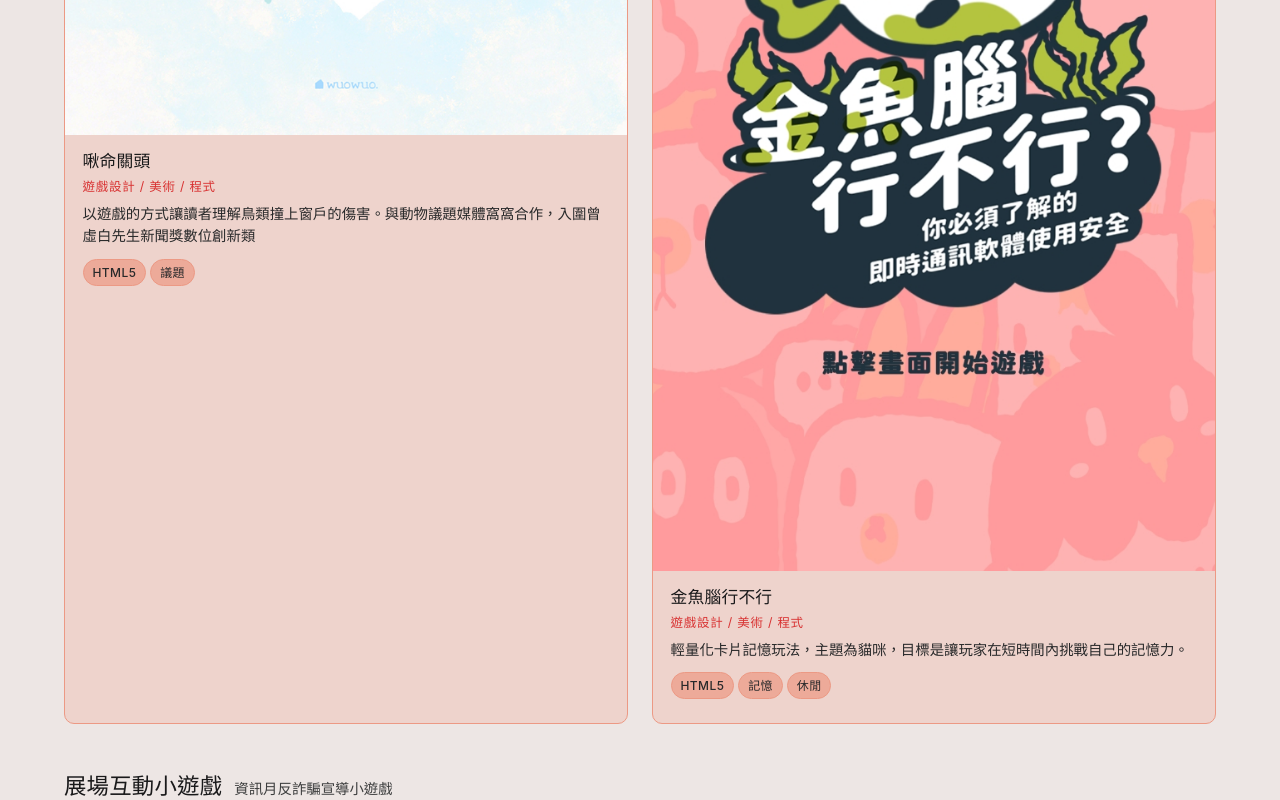
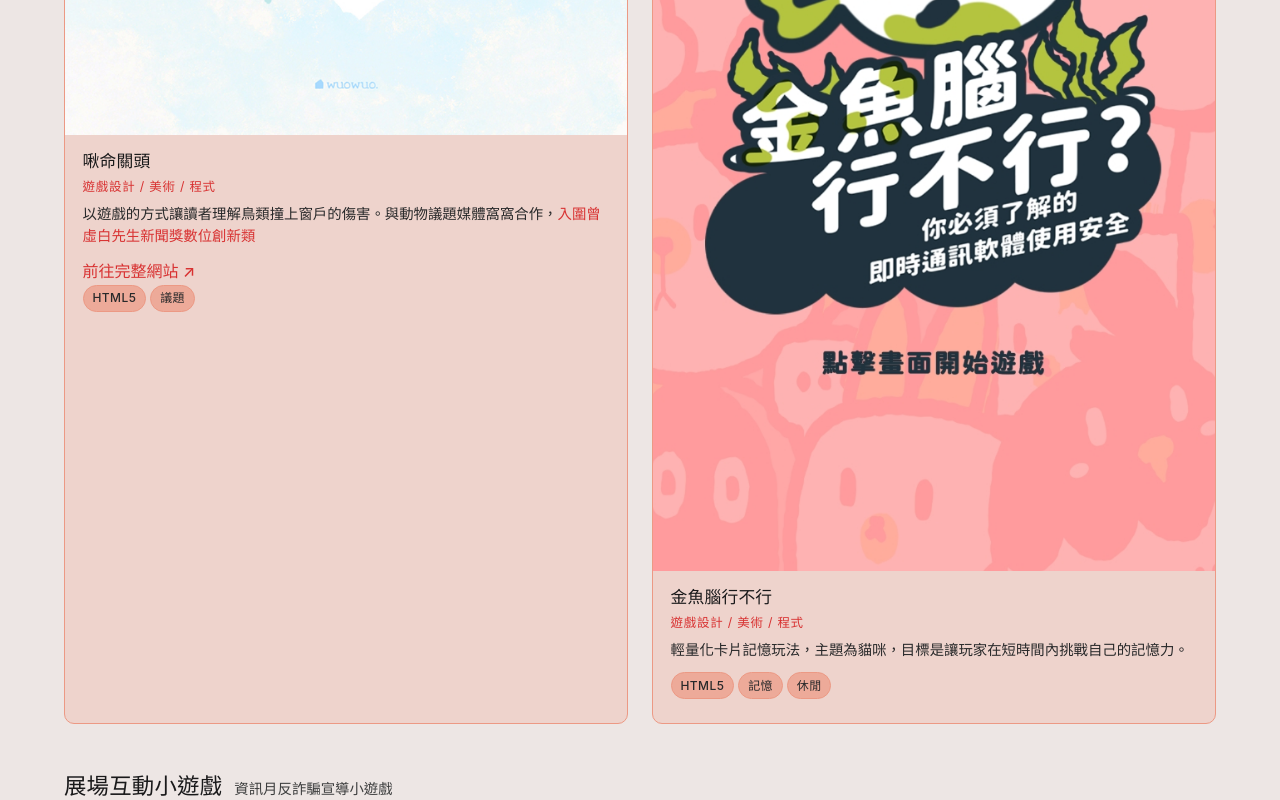
Before and after one commit to tppr2046/portfolio, a React (Vite) app: page /games in a window 1280 px wide. Shown: the part 1300-2100 px from the top of the page. Built offline with nearby package versions, Linux system fonts and the light colour scheme.

Commit message:
補充連結

```diff
--- a/src/components/GameCard.jsx
+++ b/src/components/GameCard.jsx
@@ -2,7 +2,7 @@
 import React, { useState } from 'react'
 import './GameCard.css'
 
-export default function GameCard({ title, thumbnail, gameUrl, role, description, tags = [] }) {
+export default function GameCard({ title, thumbnail, gameUrl, webUrl, role, description, tags = [] }) {
   const [showGame, setShowGame] = useState(false)
 
   return (
@@ -29,7 +29,12 @@ export default function GameCard({ title, thumbnail, gameUrl, role, description,
       <div className="game-info">
         <h3>{title}</h3>
         {role && <p className="game-role">{role}</p>}
-        {description && <p className="game-desc">{description}</p>}
+        {description && <p className="game-desc" dangerouslySetInnerHTML={{ __html: description }} />}
+        {webUrl && (
+          <a href={webUrl} target="_blank" rel="noopener noreferrer" className="game-web-link">
+            前往完整網站 ↗
+          </a>
+        )}
         {tags.length > 0 && (
           <div className="tag-list">
             {tags.map((t) => (
--- a/src/data/gamesData.js
+++ b/src/data/gamesData.js
@@ -19,7 +19,7 @@ export const games = [
     gameUrl: '/games/windowkill/index.html',
     webUrl: 'https://wk.wuo-wuo.com/',
     role: '遊戲設計 / 美術 / 程式',
-    description: '以遊戲的方式讓讀者理解鳥類撞上窗戶的傷害。與動物議題媒體窩窩合作，入圍曾虛白先生新聞獎數位創新類',
+    description: '以遊戲的方式讓讀者理解鳥類撞上窗戶的傷害。與動物議題媒體窩窩合作，<a href="https://www.cna.com.tw/project/thp_award/nomination.html" target="_blank" rel="noopener noreferrer">入圍曾虛白先生新聞獎數位創新類</a>',
     tags: ['HTML5', '議題'],
   },
   {
```
